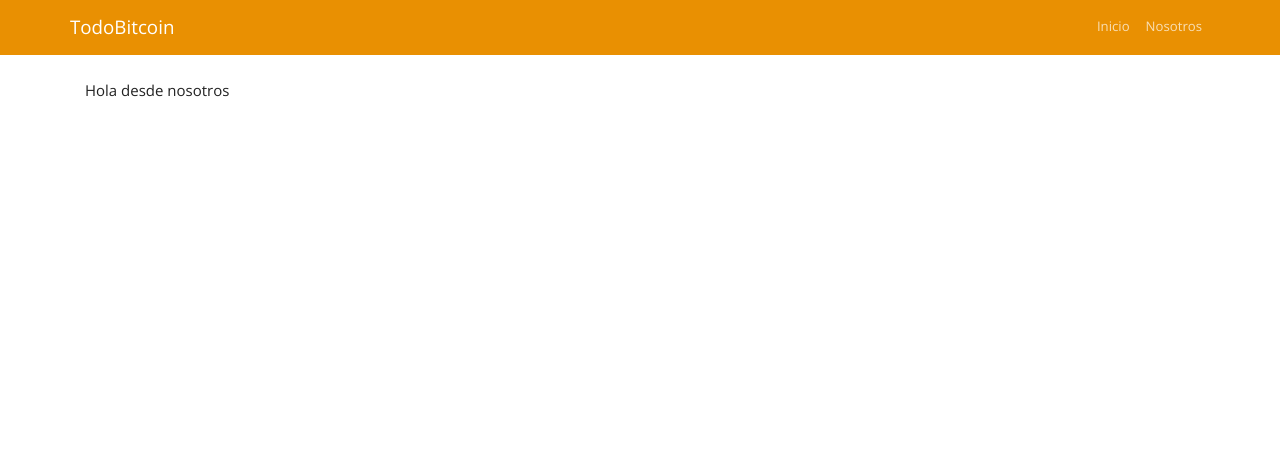
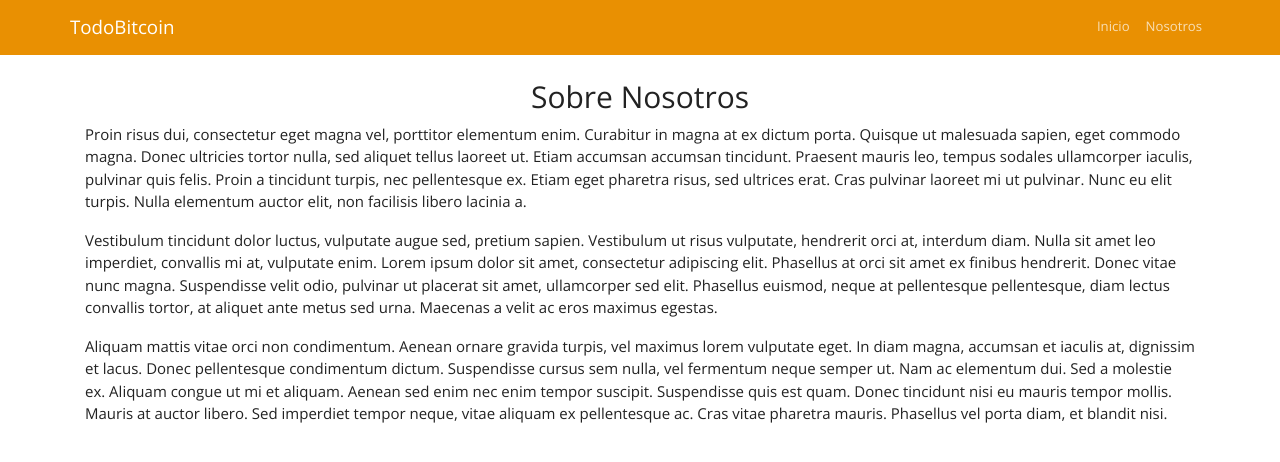
Before and after one commit to jorgebarcos/BitcoinApp, a Next.js app: page /nosotros in a window 1280 px wide. Shown: the top 462 px of the page. Built offline with nearby package versions, Linux system fonts and the light colour scheme.

Commit message:
Mostrando la información de los Eventos

```diff
--- a/components/Precio.js
+++ b/components/Precio.js
@@ -1,5 +1,6 @@
 const Precio = (props) => {
 	const { price, percent_change_1h, percent_change_7d, percent_change_24h } = props.precio;
+
 	return (
 		<div className="card text-white bg-success mb-3">
 			<div className="card-header">Precio del Bitcoin</div>
--- a/pages/nosotros.js
+++ b/pages/nosotros.js
@@ -3,7 +3,34 @@ import MasterPage from '../components/Master';
 const Nosotros = () => (
 	<MasterPage>
 		<div>
-			<p>Hola desde nosotros</p>
+			<h2 className="text-center">Sobre Nosotros</h2>
+
+			<p>
+				Proin risus dui, consectetur eget magna vel, porttitor elementum enim. Curabitur in magna at ex dictum
+				porta. Quisque ut malesuada sapien, eget commodo magna. Donec ultricies tortor nulla, sed aliquet tellus
+				laoreet ut. Etiam accumsan accumsan tincidunt. Praesent mauris leo, tempus sodales ullamcorper iaculis,
+				pulvinar quis felis. Proin a tincidunt turpis, nec pellentesque ex. Etiam eget pharetra risus, sed
+				ultrices erat. Cras pulvinar laoreet mi ut pulvinar. Nunc eu elit turpis. Nulla elementum auctor elit,
+				non facilisis libero lacinia a.
+			</p>
+
+			<p>
+				Vestibulum tincidunt dolor luctus, vulputate augue sed, pretium sapien. Vestibulum ut risus vulputate,
+				hendrerit orci at, interdum diam. Nulla sit amet leo imperdiet, convallis mi at, vulputate enim. Lorem
+				ipsum dolor sit amet, consectetur adipiscing elit. Phasellus at orci sit amet ex finibus hendrerit.
+				Donec vitae nunc magna. Suspendisse velit odio, pulvinar ut placerat sit amet, ullamcorper sed elit.
+				Phasellus euismod, neque at pellentesque pellentesque, diam lectus convallis tortor, at aliquet ante
+				metus sed urna. Maecenas a velit ac eros maximus egestas.
+			</p>
+
+			<p>
+				Aliquam mattis vitae orci non condimentum. Aenean ornare gravida turpis, vel maximus lorem vulputate
+				eget. In diam magna, accumsan et iaculis at, dignissim et lacus. Donec pellentesque condimentum dictum.
+				Suspendisse cursus sem nulla, vel fermentum neque semper ut. Nam ac elementum dui. Sed a molestie ex.
+				Aliquam congue ut mi et aliquam. Aenean sed enim nec enim tempor suscipit. Suspendisse quis est quam.
+				Donec tincidunt nisi eu mauris tempor mollis. Mauris at auctor libero. Sed imperdiet tempor neque, vitae
+				aliquam ex pellentesque ac. Cras vitae pharetra mauris. Phasellus vel porta diam, et blandit nisi.
+			</p>
 		</div>
 	</MasterPage>
 );
```
Also changed, not shown: components/Evento.js (+17 -1 lines).
